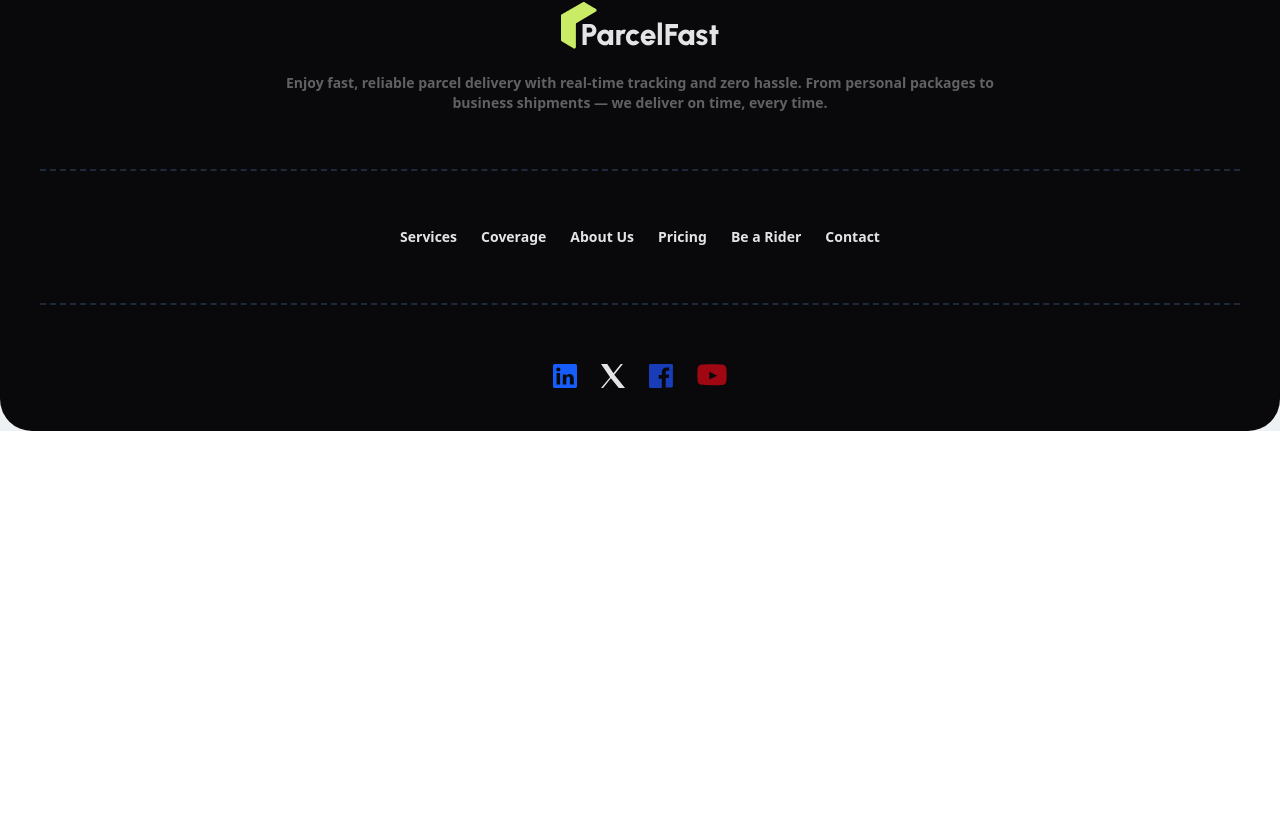
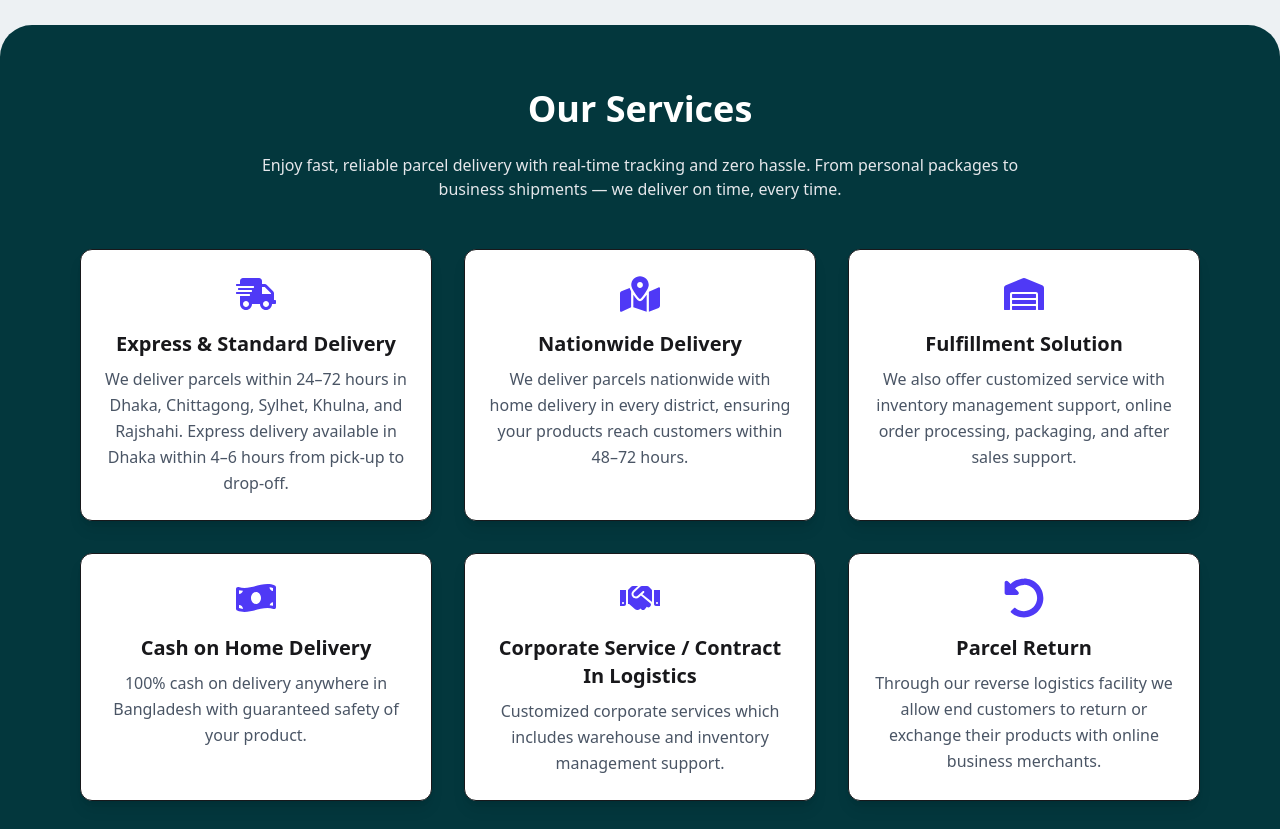
Before and after one commit to afrin19sanjana/parcel-fast, a React (Vite) app: page / in a window 1280 px wide. Shown: the part 1111-1940 px from the top of the page. Before the commit the page ends 1542 px from the top, so only its background shows below. Built offline with nearby package versions, Linux system fonts and the light colour scheme.

Commit message:
services section is added to the homepage

```diff
--- /dev/null
+++ b/src/components/ServiceCard.jsx
@@ -0,0 +1,25 @@
+import React from 'react'
+import { FaTruckMoving } from "react-icons/fa";
+const ServiceCard = ({service}) => {
+    const {title,description,icon} = service
+  return (
+   <div className="bg-white shadow-lg rounded-xl p-6 max-w-md mx-auto text-center border hover:bg-[#c8e865]">
+
+      <div className="flex justify-center mb-4 ">
+        {icon}
+
+      </div>
+
+      {/* Heading */}
+      <h3 className="text-xl font-semibold mb-2">{title}</h3>
+
+      {/* Description */}
+      <p className="text-gray-600 leading-relaxed">
+        {description}
+      </p>
+    </div>
+  );
+
+}
+
+export default ServiceCard
--- /dev/null
+++ b/src/components/ServiceSection.jsx
@@ -0,0 +1,74 @@
+
+import ServiceCard from './ServiceCard';
+import React from 'react';
+import {
+  FaShippingFast,
+  FaMapMarkedAlt,
+  FaWarehouse,
+  FaMoneyBillWave,
+  FaHandshake,
+  FaUndoAlt
+} from 'react-icons/fa';
+const services= [
+  {
+    id: "1",
+    icon: <FaShippingFast size={40} className="text-indigo-600" />,
+    title: "Express & Standard Delivery",
+    description:
+      "We deliver parcels within 24–72 hours in Dhaka, Chittagong, Sylhet, Khulna, and Rajshahi. Express delivery available in Dhaka within 4–6 hours from pick-up to drop-off.",
+  },
+  {
+    id: "2",
+    icon: <FaMapMarkedAlt size={40} className="text-indigo-600" />,
+    title: "Nationwide Delivery",
+    description:
+      "We deliver parcels nationwide with home delivery in every district, ensuring your products reach customers within 48–72 hours.",
+  },
+  {
+    id: "3",
+    icon: <FaWarehouse size={40} className="text-indigo-600" />,
+    title: "Fulfillment Solution",
+    description:
+      "We also offer customized service with inventory management support, online order processing, packaging, and after sales support.",
+  },
+  {
+    id: "4",
+    icon: <FaMoneyBillWave size={40} className="text-indigo-600" />,
+    title: "Cash on Home Delivery",
+    description:
+      "100% cash on delivery anywhere in Bangladesh with guaranteed safety of your product.",
+  },
+  {
+    id: "5",
+    icon: <FaHandshake size={40} className="text-indigo-600" />,
+    title: "Corporate Service / Contract In Logistics",
+    description:
+      "Customized corporate services which includes warehouse and inventory management support.",
+  },
+  {
+    id: "6",
+    icon: <FaUndoAlt size={40} className="text-indigo-600" />,
+    title: "Parcel Return",
+    description:
+      "Through our reverse logistics facility we allow end customers to return or exchange their products with online business merchants.",
+  },
+];
+
+const ServiceSection = () => {
+  return (
+    <section className="container mx-auto py-16 my-16 bg-[#03373d] rounded-4xl">
+      <div className="max-w-6xl mx-auto px-4 text-center">
+        <h2 className="text-4xl font-bold mb-6 text-white">Our Services</h2>
+        <p className="text-gray-200 mb-12  ">Enjoy fast, reliable parcel delivery with real-time tracking and zero hassle. From personal packages to <br></br>business shipments — we deliver on time, every time.</p>
+
+        <div className="grid grid-cols-1 sm:grid-cols-2 lg:grid-cols-3 gap-8">
+          {services.map((service, index) => (
+            <ServiceCard key={service.id} service={service}></ServiceCard>
+          ))}
+        </div>
+      </div>
+    </section>
+  );
+};
+
+export default ServiceSection;
--- a/src/pages/homepage/Home.jsx
+++ b/src/pages/homepage/Home.jsx
@@ -1,12 +1,14 @@
 import React from 'react'
 import Banner from '../../components/Banner'
 import HowItWorks from '../../components/HowItWorks'
+import ServiceSection from '../../components/ServiceSection'
 
 const Home = () => {
   return (
    <>
    <Banner></Banner>
    <HowItWorks></HowItWorks>
+   <ServiceSection></ServiceSection>
    </>
   )
 }
```
